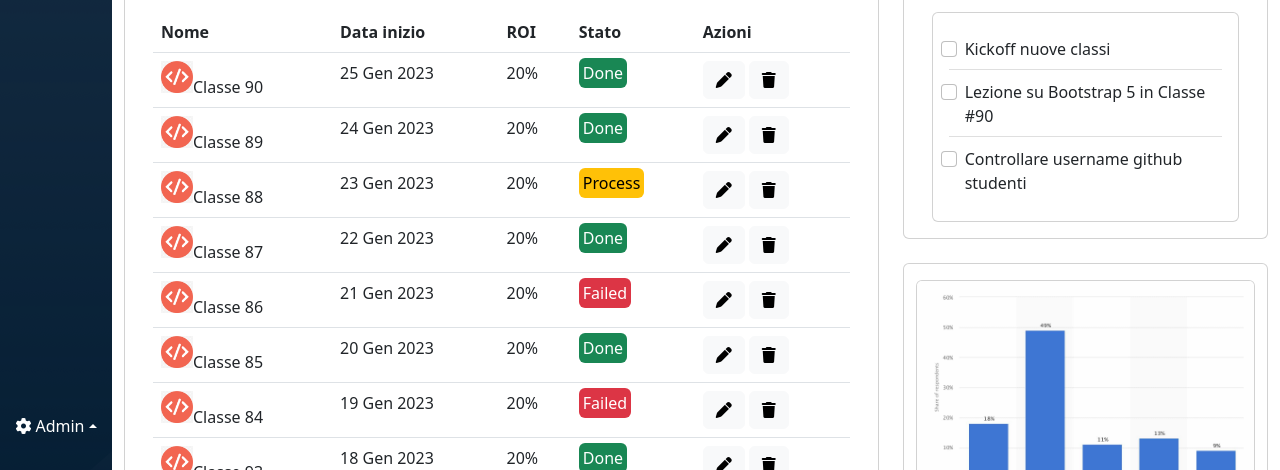
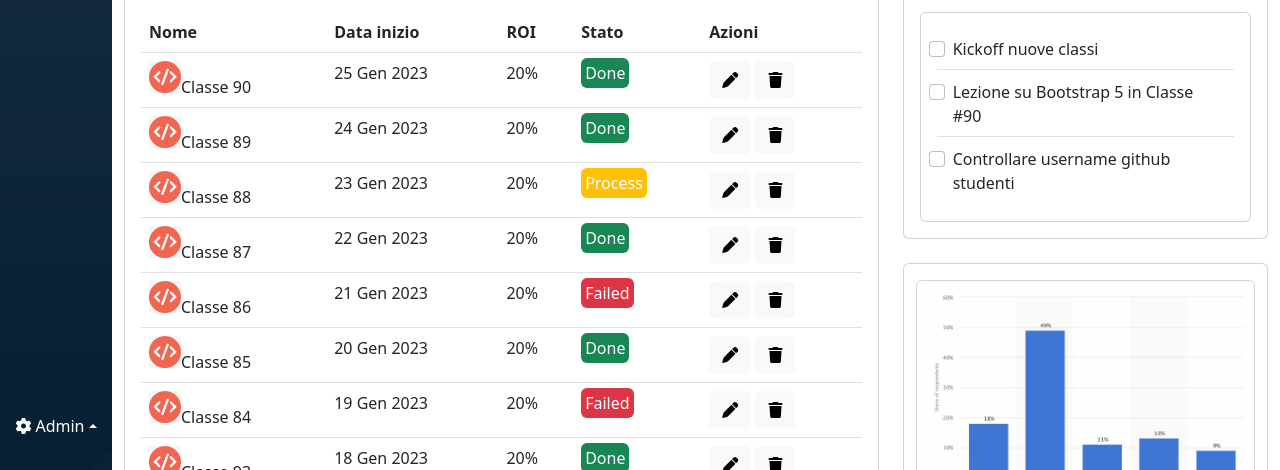
Before and after one commit to jdelavega42/html-css-bootstrap-dashboard, a plain HTML site: page index.html in a window 1280 px wide. Shown: the part 330-800 px from the top of the page. Drawn offline with nearby package versions, Linux system fonts and the light colour scheme.

Commit message:
add visual improvements

```diff
--- a/css/style.css
+++ b/css/style.css
@@ -112,6 +112,7 @@ li {
         width: 50%;
     }
 }
+
 /* @content-bottom */
 /* #class */
 .ms_class::before {
@@ -122,3 +123,11 @@ li {
     width: 2rem;
     height: 2rem;
 }
+
+/* .ms_class {
+
+} */
+
+span.text-bg-warning {
+    color: white!important;
+}
--- a/index.html
+++ b/index.html
@@ -30,7 +30,7 @@
                           </div>
                     </div>
                     <div class="col-auto d-flex align-items-center ps-0">
-                        <ul class="px-0">
+                        <ul class="px-0 my-auto">
                             <li class="d-none d-md-inline me-2"><i class="fa-solid fa-list"></i></li>
                             <li class="d-none d-md-inline me-2"><i class="fa-solid fa-circle-question"></i></li>
                             <li class="d-none d-md-inline me-2"><i class="fa-solid fa-ellipsis-vertical"></i></li>
@@ -174,7 +174,7 @@
                 <div class="ms_content-bottom row justify-content-center gap-4">
                     <div class="col12 col-lg-8 row flex-column">
                         <!-- #class -->
-                        <div class="card mb-4">
+                        <div class="card mb-4 p-0">
                             <div class="card-header fs-2">Prossime classi</div>
                             <div class="card-body">
                                 <table class="table table-hover">
@@ -275,7 +275,7 @@
                             </div>
                         </div>
                         <!-- #FAQ -->
-                        <div class="card">
+                        <div class="card p-0">
                             <div class="card-header fs-2">F.A.Q.</div>
                             <div class="accordion" id="accordionExample">
                                 <div class="accordion-item">
@@ -319,7 +319,7 @@
                     </div>
                     <div class="col12 col-lg-4 row flex-column">
                         <!-- #Todo -->
-                        <div class="card mb-4">
+                        <div class="card mb-4 p-0">
                             <div class="card-header fs-2">Todo</div>
                             <div class="card-body">
                                 <div class="card card-body">
```
